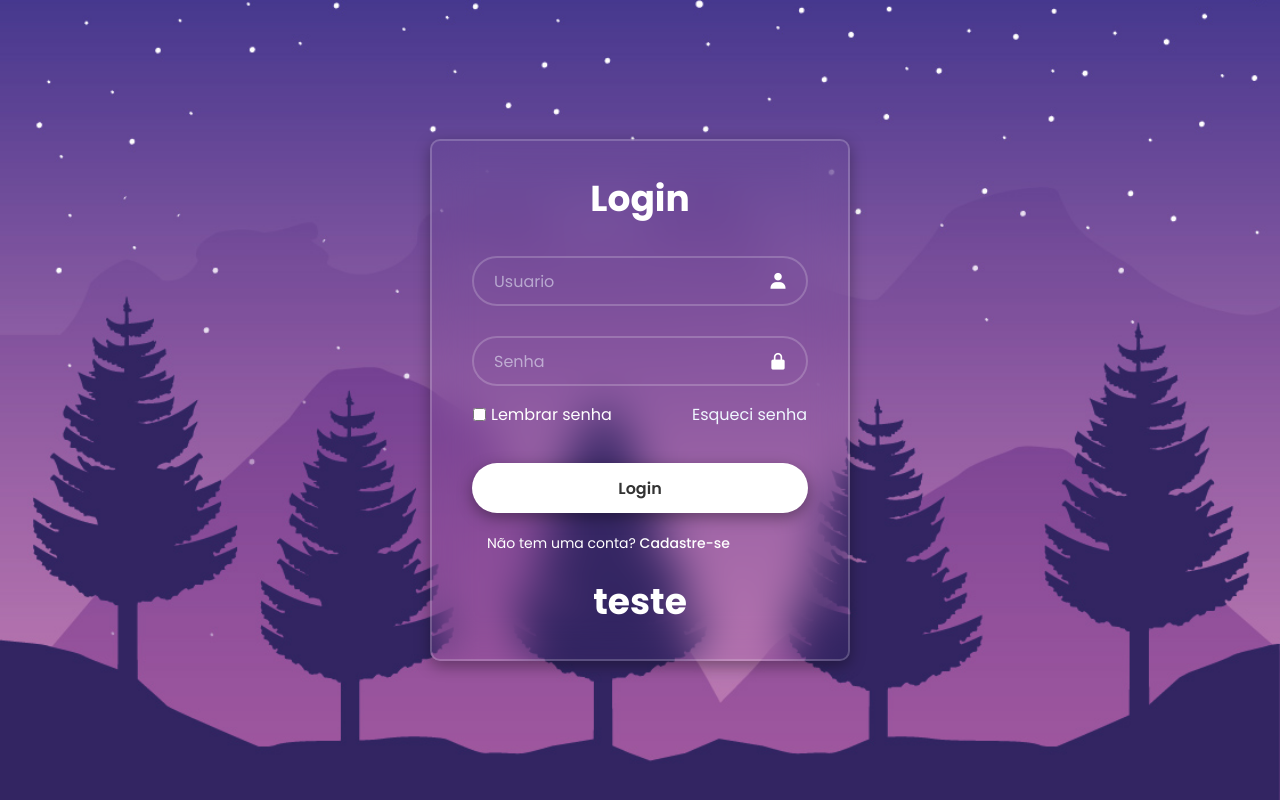
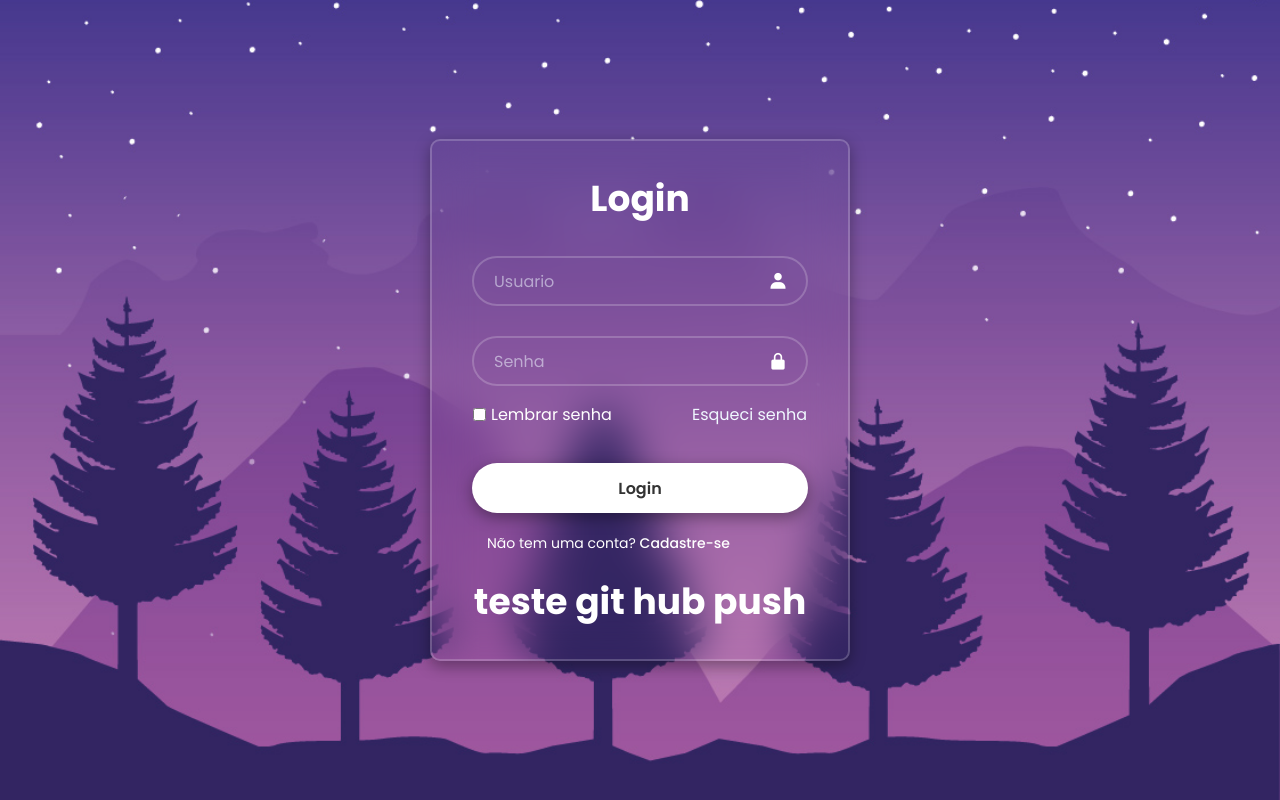
Before and after one commit to JoaoPedro-Bonugli/TelaDeLogin, a plain HTML site: page Login/index.html in a window 1280 px wide. Drawn offline with nearby package versions, Linux system fonts and the light colour scheme.

Commit message:
atualizando h1

```diff
--- a/Login/index.html
+++ b/Login/index.html
@@ -35,7 +35,7 @@ rel='stylesheet'>
                 <p>Não tem uma conta? <a href="#">Cadastre-se</a></p>
             </div>
         </form>
-<h1>teste</h1>
+<h1>teste git hub push</h1>
     </main>
 </body>
 </html>
```
